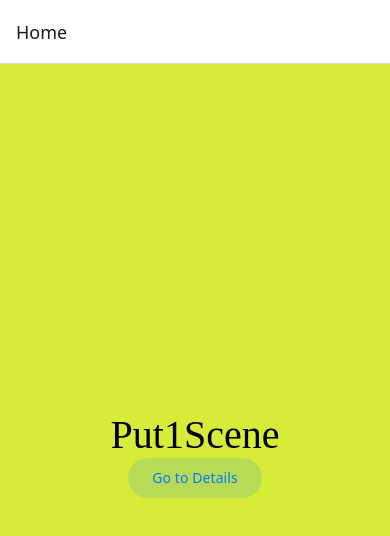
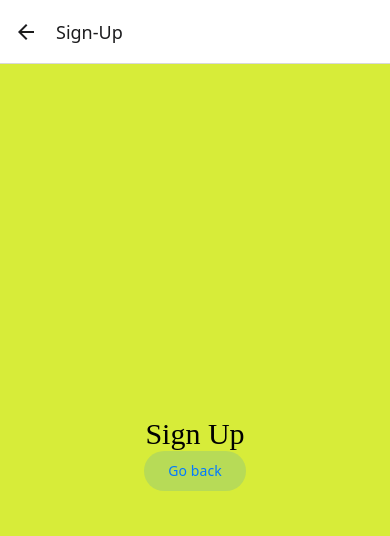
Before and after one commit to vicky2315/put-one-scene-chat-app, a React Native app: screen /Sign-Up in a window 390 px wide. Shown: the top 536 px of the page. Built offline with nearby package versions, Linux system fonts and the light colour scheme.

Commit message:
Added home and sign up screen
Separated screens into their own files and added gradle.properties to .gitignore

```diff
--- a/App.tsx
+++ b/App.tsx
@@ -1,3 +1,4 @@
+/* eslint-disable react-native/no-inline-styles */
 /**
  * Sample React Native App
  * https://github.com/facebook/react-native
@@ -5,49 +6,21 @@
  * @format
  */
 import 'react-native-url-polyfill/auto';
-import React, {useEffect, useState} from 'react';
+
 import {Button} from '@react-navigation/elements';
-import {
-  createStaticNavigation,
-  NavigationContainer,
-  useNavigation,
-} from '@react-navigation/native';
-import {
-  createNativeStackNavigator,
-  NativeStackNavigationProp,
-} from '@react-navigation/native-stack';
+import {NavigationContainer, useNavigation} from '@react-navigation/native';
+import {createNativeStackNavigator} from '@react-navigation/native-stack';
 import type {PropsWithChildren} from 'react';
-import {
-  ScrollView,
-  StatusBar,
-  StyleSheet,
-  Text,
-  useColorScheme,
-  View,
-} from 'react-native';
-
-import {
-  Colors,
-  DebugInstructions,
-  Header,
-  LearnMoreLinks,
-  ReloadInstructions,
-} from 'react-native/Libraries/NewAppScreen';
-import supabase from './services/supabaseClient';
-
-type UserTest = {
-  id: number;
-  username: string;
-  qr_code: string;
-  created_at: string;
-};
+import {StyleSheet, Text, useColorScheme, View} from 'react-native';
+import {HomeScreen} from './screens/HomeScreen';
+import {SignUpScreen} from './screens/SignUpScreen';
 
 type SectionProps = PropsWithChildren<{
   title: string;
 }>;
 
 function Section({children, title}: SectionProps): React.JSX.Element {
-  const isDarkMode = useColorScheme() === 'dark';
+  //const isDarkMode = useColorScheme() === 'dark';
   return (
     <View style={styles.sectionContainer}>
       <Text
@@ -74,41 +47,6 @@ function Section({children, title}: SectionProps): React.JSX.Element {
 
 const Stack = createNativeStackNavigator();
 
-function HomeScreen() {
-  const navigation = useNavigation();
-  return (
-    <View
-      style={{
-        flex: 1,
-        alignItems: 'center',
-        justifyContent: 'center',
-        backgroundColor: '#D7EC39',
-      }}>
-      <Text style={styles.headerFont}>Put1Scene</Text>
-      <Button onPress={() => navigation.navigate('Details')}>
-        Go to Details
-      </Button>
-    </View>
-  );
-}
-
-function DetailsScreen() {
-  const navigation = useNavigation();
-
-  return (
-    <View
-      style={{
-        flex: 1,
-        alignItems: 'center',
-        justifyContent: 'center',
-        backgroundColor: '#D7EC39',
-      }}>
-      <Text>Details Screen</Text>
-      <Button onPress={() => navigation.goBack()}>Go back</Button>
-    </View>
-  );
-}
-
 function RootStack() {
   return (
     <Stack.Navigator
@@ -117,13 +55,13 @@ function RootStack() {
         headerStyle: {backgroundColor: 'white'},
       }}>
       <Stack.Screen name="Home" component={HomeScreen} />
-      <Stack.Screen name="Details" component={DetailsScreen} />
+      <Stack.Screen name="Sign-Up" component={SignUpScreen} />
     </Stack.Navigator>
   );
 }
 
 function App(): React.JSX.Element {
-  const isDarkMode = useColorScheme() === 'dark';
+  //const isDarkMode = useColorScheme() === 'dark';
 
   const backgroundStyle = {
     //backgroundColor: isDarkMode ? Colors.darker : Colors.lighter,
--- /dev/null
+++ b/screens/HomeScreen.tsx
@@ -0,0 +1,29 @@
+import {Button} from '@react-navigation/elements';
+import {useNavigation} from '@react-navigation/native';
+import {StyleSheet, Text, View} from 'react-native';
+
+export function HomeScreen() {
+  const navigation = useNavigation();
+  return (
+    <View
+      // eslint-disable-next-line react-native/no-inline-styles
+      style={{
+        flex: 1,
+        alignItems: 'center',
+        justifyContent: 'center',
+        backgroundColor: '#D7EC39',
+      }}>
+      <Text style={styles.headerFont}>Put1Scene</Text>
+      <Button onPress={() => navigation.navigate('Sign-Up')}>Sign Up</Button>
+    </View>
+  );
+}
+
+const styles = StyleSheet.create({
+  headerFont: {
+    color: 'black',
+    fontSize: 40,
+    fontWeight: 500,
+    fontFamily: 'Geist-Regular',
+  },
+});
--- /dev/null
+++ b/screens/SignUpScreen.tsx
@@ -0,0 +1,29 @@
+import {Button} from '@react-navigation/elements';
+import {useNavigation} from '@react-navigation/native';
+import {Text, View} from 'react-native';
+
+export function SignUpScreen() {
+  const navigation = useNavigation();
+
+  return (
+    <View
+      // eslint-disable-next-line react-native/no-inline-styles
+      style={{
+        flex: 1,
+        alignItems: 'center',
+        justifyContent: 'center',
+        backgroundColor: '#D7EC39',
+      }}>
+      <Text // eslint-disable-next-line react-native/no-inline-styles
+        style={{
+          fontSize: 30,
+          fontWeight: '500',
+          fontFamily: 'Geist-Regular',
+          color: 'black',
+        }}>
+        Sign Up
+      </Text>
+      <Button onPress={() => navigation.goBack()}>Go back</Button>
+    </View>
+  );
+}
```
Also changed, not shown: services/supabaseServices.ts (+8 -9 lines), 2 other files (tests, documents, lock files or other folders).
